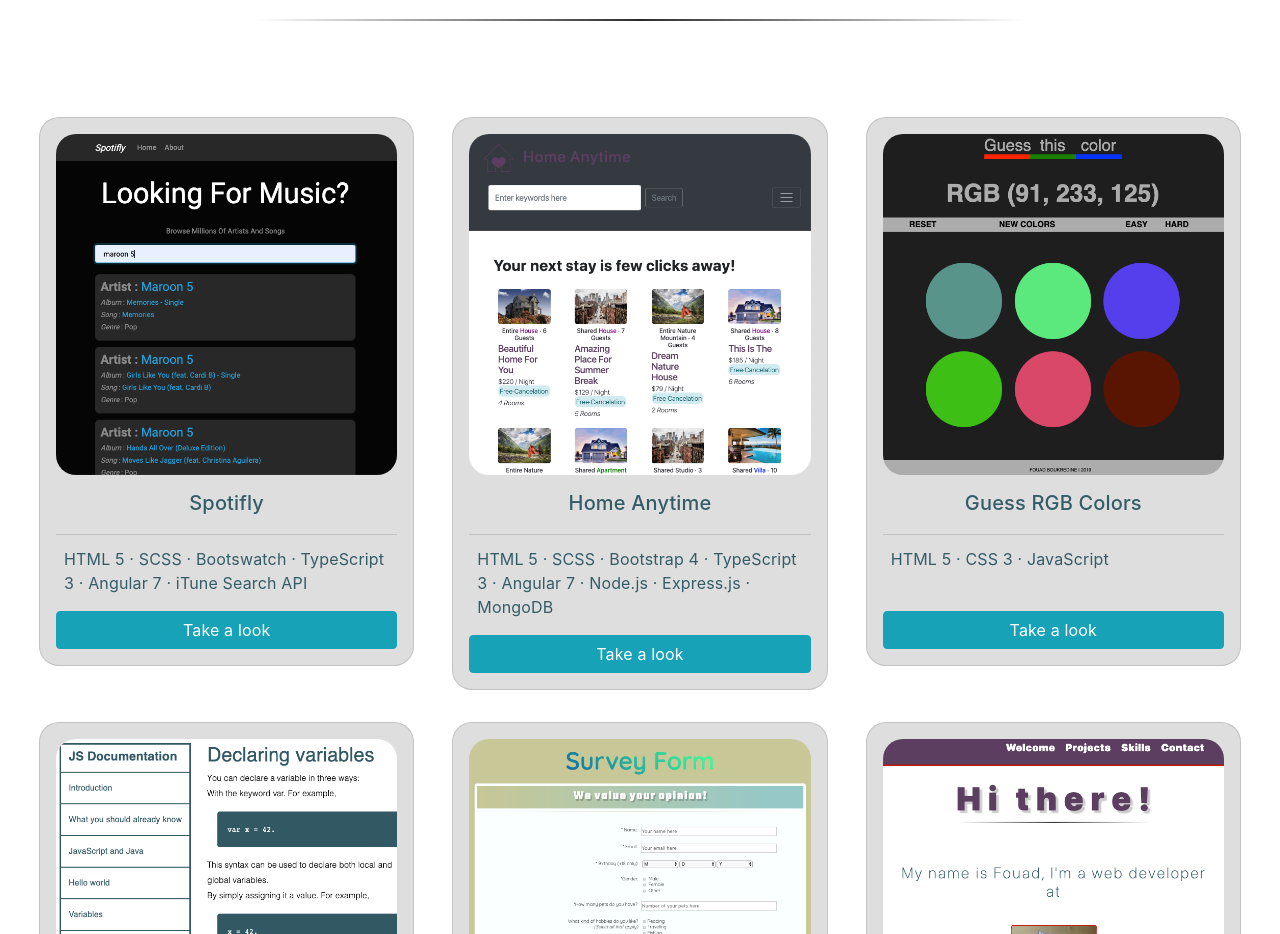
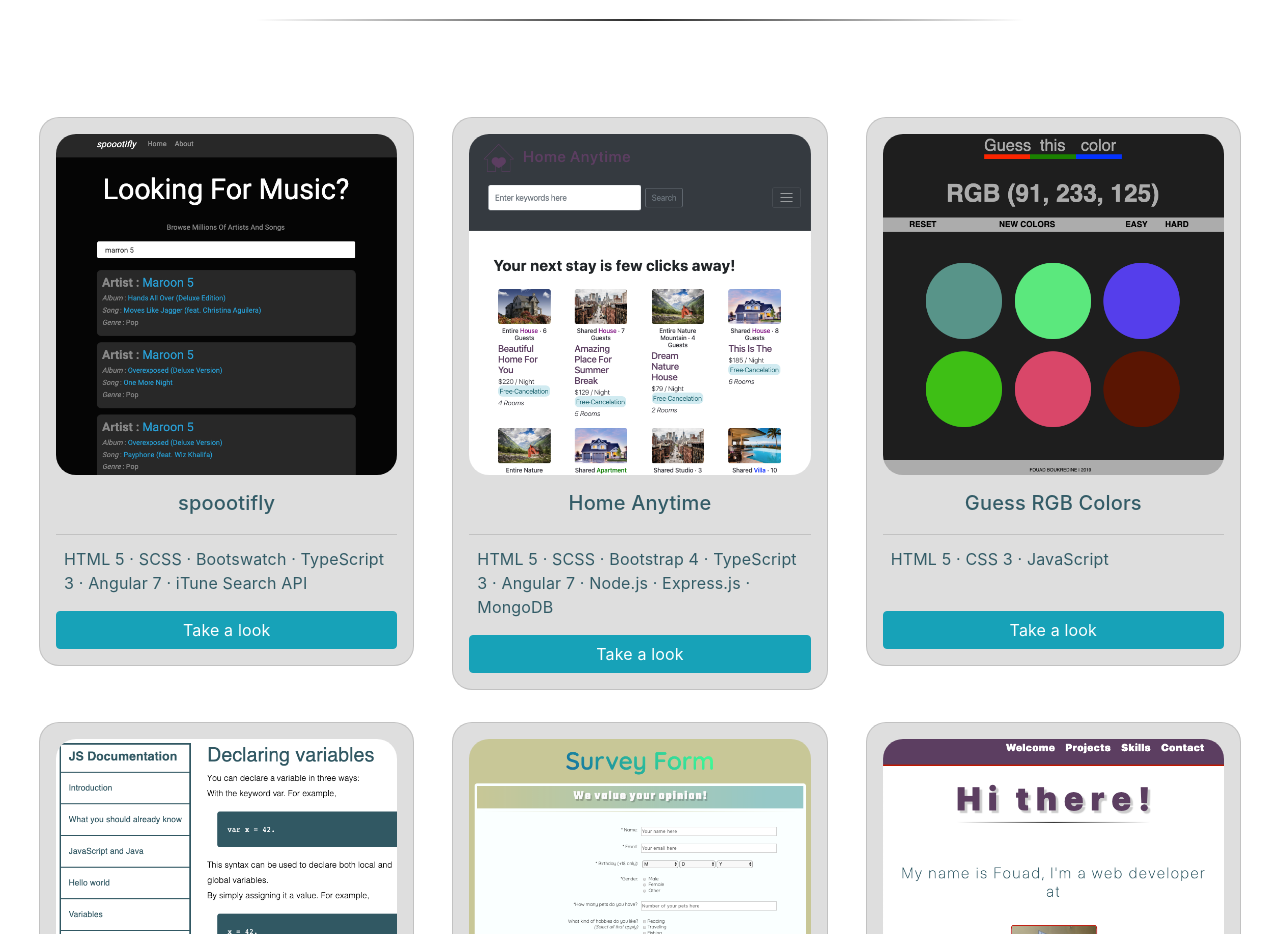
Before and after one commit to fouaddev/portfolio-projects, a website: page index.html in a window 1280 px wide. Shown: the part 1500-2434 px from the top of the page. Drawn offline with nearby package versions, Linux system fonts and the light colour scheme.

Commit message:
minor update

```diff
--- a/index.html
+++ b/index.html
@@ -51,10 +51,10 @@
 			<div class='col-lg-4 col-md-6 col-sm-12'>
 				<div class='card mx-1 my-3 p-3'>
 
-					<img class="mb-3" src="assets/spotifly.png" alt="survey form">
-					<h5 class="card-title text-center">Spotifly</h5>
+					<img class="mb-3" src="assets/spoootifly.png" alt="survey form">
+					<h5 class="card-title text-center">spoootifly</h5>
 					<p class="card-text mb-3 ml-2">HTML 5 &#183; SCSS &#183; Bootswatch &#183; TypeScript 3 &#183; Angular 7 &#183; iTune Search API</p>
-					<a href="https://spotifly-music.herokuapp.com" class="btn btn-info" target="_blanc">Take a look</a>
+					<a href="https://spooo-tifly.herokuapp.com" class="btn btn-info" target="_blanc">Take a look</a>
 
 				</div>
 			</div>
```
Also changed, not shown: assets/spoootifly.png (added), assets/spotifly.png (deleted).
